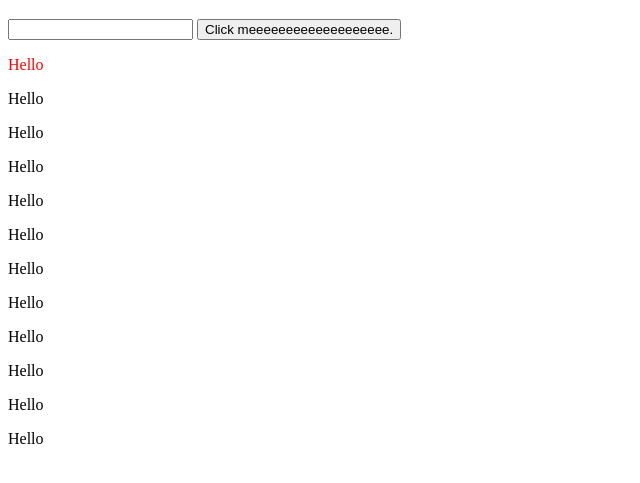
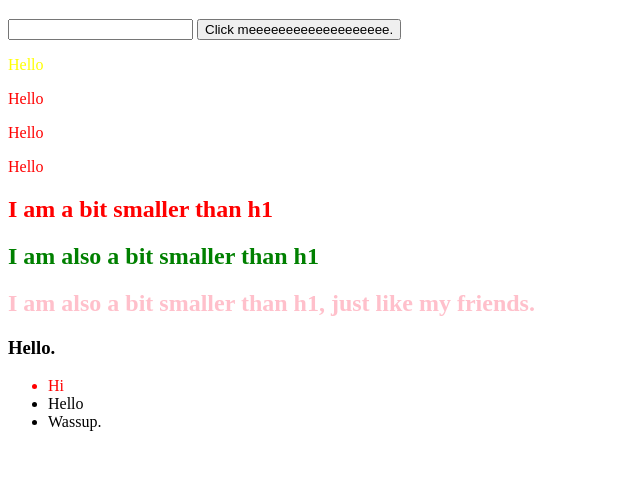
Before and after one commit to JRC404/Vanilla-JavaScript-Master-14, a plain HTML site: page DOM/index.html in a window 1280 px wide. Shown: the part 61-544 px from the top of the page, without its empty margins (0-640 px from the left). Drawn offline with Linux system fonts and the light colour scheme.

Commit message:
DOM work updated

```diff
--- a/DOM/index.html
+++ b/DOM/index.html
@@ -16,14 +16,15 @@
     <p>Hello</p>
     <p>Hello</p>
     <p>Hello</p>
-    <p>Hello</p>
-    <p>Hello</p>
-    <p>Hello</p>
-    <p>Hello</p>
-    <p>Hello</p>
-    <p>Hello</p>
-    <p>Hello</p>
-    <p>Hello</p>
+    <h2 class="smallerHeading">I am a bit smaller than h1</h2>
+    <h2 class="smallerHeading">I am also a bit smaller than h1</h2>
+    <h2 class="smallerHeading">I am also a bit smaller than h1, just like my friends.</h2>
+    <h3>Hello.</h3>
+    <ul>
+        <li>Hi</li>
+        <li>Hello</li>
+        <li>Wassup.</li>
+    </ul>
     <script src="index.js"></script>
 </body>
 
--- a/DOM/index.js
+++ b/DOM/index.js
@@ -17,10 +17,39 @@ const myFirstHeading = document.getElementById("heading");
 const button = document.getElementById("button");
 const input = document.getElementById("input");
 const paragraphs = document.getElementsByTagName("p"); // array
+const smallerHeading = document.getElementsByClassName("smallerHeading");
+// const evenSmallerHeading = document.getElementsByTagName()
+// const list = document.getElementsByTagName("li")
+const list = document.querySelector("li");
+// for (i = 0; i < list.length; i++) {
+//     list[i].style.color = "red";
+// }
 
-paragraphs[0].style.color = "red";
+list.style.color = "red";
+
+
+// paragraphs[0].style.color = "blue";
 // charmaine has said a loop...
 // FOR arguments sake... if we were to use a loop...
+
+// loop through the elements...
+for(let i = 0; i < paragraphs.length; i++) {
+    paragraphs[i].style.color = "red";
+}
+
+paragraphs[0].style.color = "yellow";
+
+// change all the elements with the className smallerHeading... to any color you want - ARRAY... let's get all of the elements.
+
+for (let i = 0; i < smallerHeading.length; i++) {
+    smallerHeading[i].style.color = "pink";
+}
+
+document.getElementsByClassName('smallerHeading')[0].style.color='red'
+smallerHeading[1].style.color='green'
+
+
+
 
 
 myFirstHeading.addEventListener("click", () => {
@@ -30,7 +59,8 @@ myFirstHeading.addEventListener("click", () => {
 button.addEventListener("click", () => {
     // myFirstHeading.style.color = "yellow";
     myFirstHeading.style.color = input.value;
-
+    // smallerHeading[0].style.color = input.value;
+    // console.log(input.value);
 })
 
 
```
